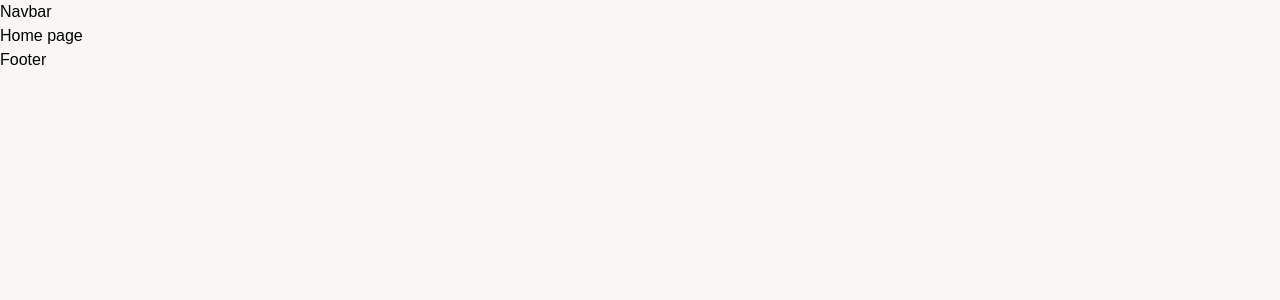
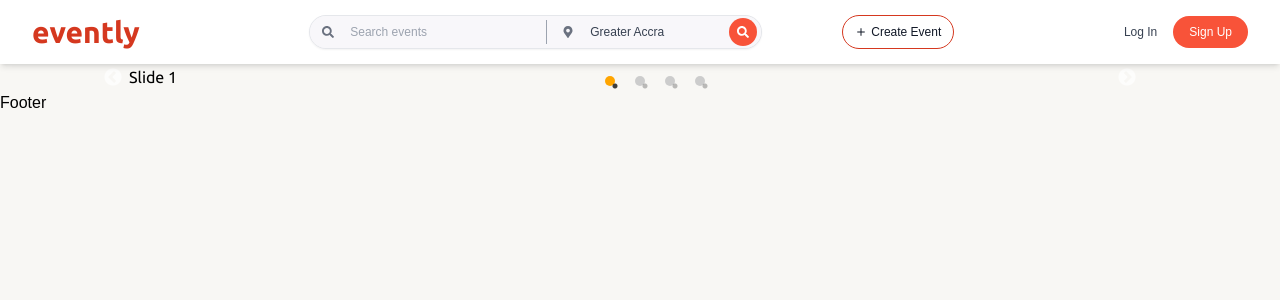
Before and after one commit to TEAM-CHARM/advert-app, a React (Vite) app: page / in a window 1280 px wide. Shown: the top 300 px of the page. Built offline with nearby package versions, Linux system fonts and the light colour scheme; a web font is replaced by a local one.

Commit message:
Start Navbar

```diff
--- a/package.json
+++ b/package.json
@@ -15,11 +15,15 @@
     "framer-motion": "^11.11.9",
     "react": "^18.3.1",
     "react-dom": "^18.3.1",
+    "react-geolocated": "^4.2.0",
     "react-hot-toast": "^2.4.1",
     "react-icons": "^5.3.0",
     "react-redux": "^9.1.2",
     "react-router-dom": "^6.27.0",
-    "react-toastify": "^10.0.6"
+    "react-slick": "^0.30.2",
+    "react-toastify": "^10.0.6",
+    "slick-carousel": "^1.8.1",
+    "swiper": "^11.1.14"
   },
   "devDependencies": {
     "@eslint/js": "^9.11.1",
--- a/src/App.css
+++ b/src/App.css
@@ -15,11 +15,10 @@
   h6 {
     @apply font-heading;
   }
-  .logo{
-    font-family: "Comic Neue";
+  .logo {
+    font-family: "Ubuntu";
     font-weight: 700;
-    @apply text-primary-dark text-4xl;
-
+    @apply text-primary-dark text-3xl;
   }
   .page-title {
     @apply font-bold text-primary-dark text-4xl;
--- /dev/null
+++ b/src/components/navbar/components/NavSearchBar.jsx
@@ -0,0 +1,48 @@
+import React from "react";
+import { FaSearch, FaMapMarkerAlt } from "react-icons/fa";
+
+// import { geolocated } from "react-geolocated";
+
+const NavSearchBar = (props) => {
+  const region = props.coords
+    ? `Lat: ${props.coords.latitude}, Long: ${props.coords.longitude}`
+    : "Greater Accra";
+
+  return (
+    <div className="flex items-center justify-center bg-[#F8F7FA] rounded-full text-xm max-w-xl">
+      {/* Search bar and location combined */}
+      <div className="relative flex items-center w-full  border rounded-full shadow-sm">
+        {/* Search Input */}
+        <div className="relative flex items-center w-full">
+          <FaSearch className="absolute left-3 text-gray-500" />
+          <input
+            type="text"
+            placeholder="Search events"
+            className="w-full px-10 py-2  text-gray-700 bg-[#F8F7FA] border-none rounded-l-full focus:outline-none"
+          />
+        </div>
+
+        {/* Divider */}
+        <div className="h-6 w-px bg-gray-400"></div>
+
+        {/* Location Input */}
+        <div className="relative flex items-center">
+          <FaMapMarkerAlt className="ml-4 text-gray-500" />
+          <input
+            type="text"
+            value={region}
+            readOnly
+            className="px-4 py-2 text-gray-700 bg-[#F8F7FA] border-none rounded-r-full focus:outline-none"
+          />
+        </div>
+
+        {/* Search Button */}
+        <button className="absolute right-1 p-2 text-white bg-primary-main rounded-full focus:outline-none hover:bg-primary-dark">
+          <FaSearch />
+        </button>
+      </div>
+    </div>
+  );
+};
+
+export default NavSearchBar;
--- a/src/components/navbar/index.jsx
+++ b/src/components/navbar/index.jsx
@@ -1,9 +1,129 @@
-import React from 'react'
+import React, { useState, useEffect, useRef } from "react";
+import { Link } from "react-router-dom";
+import NavSearchBar from "./components/NavSearchBar";
+import { IoMdAdd } from "react-icons/io";
 
 const Navbar = () => {
+  const [isOpen, setIsOpen] = useState(false);
+  const navbarRef = useRef(null);
+  const [navbarHeight, setNavbarHeight] = useState(0);
+
+  useEffect(() => {
+    if (navbarRef.current) {
+      setNavbarHeight(navbarRef.current.offsetHeight);
+    }
+  }, []);
+
   return (
-    <div>Navbar</div>
-  )
-}
+    <>
+      <nav
+        ref={navbarRef}
+        className="bg-white shadow-md fixed w-full z-10 text-xs"
+      >
+        <div className="max-w-7xl mx-auto px-4 sm:px-6 lg:px-8">
+          <div className="flex justify-between h-16">
+            {/* Logo */}
+            <div className="flex-shrink-0 flex items-center">
+              <h1 className="logo">evently</h1>
+            </div>
 
-export default Navbar
+            {/* Main navigation */}
+            <div className="hidden md:flex space-x-20 items-center">
+              <NavSearchBar />
+
+              <Link
+                to="/vendor/create"
+                className=" flex align-middle items-center gap-1 text-gray-900 hover:text-primary-main border border-primary-dark rounded-full p-2 px-3 "
+              >
+                <IoMdAdd /> Create Event
+              </Link>
+            </div>
+
+            {/* Right-side buttons */}
+            <div className="hidden md:flex items-center space-x-4">
+              <Link
+                to="/auth/login"
+                className="text-gray-700 hover:text-primary-dark"
+              >
+                Log In
+              </Link>
+              <Link
+                to="#"
+                className="px-4 py-2 bg-primary-main text-white rounded-full hover:bg-primary-dark"
+              >
+                Sign Up
+              </Link>
+            </div>
+
+            {/* Hamburger menu for small screens */}
+            <div className="-mr-2 flex md:hidden">
+              <button
+                onClick={() => setIsOpen(!isOpen)}
+                className="text-gray-800 hover:text-orange-500 inline-flex items-center justify-center p-2 rounded-md focus:outline-none"
+              >
+                <svg
+                  xmlns="http://www.w3.org/2000/svg"
+                  className="h-6 w-6"
+                  fill="none"
+                  viewBox="0 0 24 24"
+                  stroke="currentColor"
+                  strokeWidth={2}
+                >
+                  <path
+                    strokeLinecap="round"
+                    strokeLinejoin="round"
+                    d={
+                      isOpen ? "M6 18L18 6M6 6l12 12" : "M4 6h16M4 12h16m-7 6h7"
+                    }
+                  />
+                </svg>
+              </button>
+            </div>
+          </div>
+        </div>
+
+        {/* Mobile Menu */}
+        {isOpen && (
+          <div className="md:hidden bg-white shadow-md">
+            <div className="px-2 pt-2 pb-3 space-y-1 sm:px-3">
+              <input
+                type="text"
+                placeholder="Search events"
+                className="px-4 py-2 w-full rounded-full border focus:outline-none focus:ring-2 focus:ring-orange-500"
+              />
+              <input
+                type="text"
+                value="Greater Accra"
+                className="px-4 py-2 w-full rounded-full border focus:outline-none mt-2"
+                readOnly
+              />
+
+              <Link
+                to="#"
+                className="block px-3 py-2 rounded-md text-base font-medium text-gray-700 hover:text-orange-500"
+              >
+                Create Events
+              </Link>
+
+              <Link
+                to="#"
+                className="block px-3 py-2 rounded-md text-base font-medium text-gray-700 hover:text-orange-500"
+              >
+                Log In
+              </Link>
+              <Link
+                to="#"
+                className="block px-3 py-2 bg-orange-500 text-white rounded-full hover:bg-orange-600"
+              >
+                Sign Up
+              </Link>
+            </div>
+          </div>
+        )}
+      </nav>
+      <div style={{ height: navbarHeight }} />
+    </>
+  );
+};
+
+export default Navbar;
--- a/src/layouts/RootLayout.jsx
+++ b/src/layouts/RootLayout.jsx
@@ -1,16 +1,18 @@
-import React from 'react'
-import { Outlet } from 'react-router-dom'
-import Navbar from '../components/navbar'
-import Footer from '../components/Footer'
+import React from "react";
+import { Outlet } from "react-router-dom";
+import Navbar from "../components/navbar";
+import Footer from "../components/Footer";
 
 const RootLayout = () => {
   return (
     <div>
       <Navbar />
-      <Outlet />
+      <div className="w-4/5 mx-auto">
+        <Outlet />
+      </div>
       <Footer />
     </div>
-  )
-}
+  );
+};
 
-export default RootLayout
+export default RootLayout;
--- a/src/pages/landing/index.jsx
+++ b/src/pages/landing/index.jsx
@@ -1,9 +1,12 @@
-import React from 'react'
+import React from "react";
+import Hero from "./sections/Hero";
 
 const Landing = () => {
   return (
-    <div>Home page</div>
-  )
-}
+    <div>
+      <Hero />
+    </div>
+  );
+};
 
-export default Landing
+export default Landing;
--- /dev/null
+++ b/src/pages/landing/sections/Hero.jsx
@@ -0,0 +1,36 @@
+import React from "react";
+import Slider from "react-slick";
+import "slick-carousel/slick/slick.css";
+import "slick-carousel/slick/slick-theme.css";
+import "./hero.css";
+const Hero = () => {
+  const settings = {
+    dots: true,
+    infinite: true,
+    speed: 500,
+    slidesToShow: 1,
+    slidesToScroll: 1,
+    vertical: true, // Enable vertical scrolling
+    dotsClass: "slick-dots vertical-dots", // Custom dots class
+  };
+  return (
+    <div className="carousel-container">
+      <Slider {...settings}>
+        <div>
+          <h3>Slide 1</h3>
+        </div>
+        <div>
+          <h3>Slide 2</h3>
+        </div>
+        <div>
+          <h3>Slide 3</h3>
+        </div>
+        <div>
+          <h3>Slide 4</h3>
+        </div>
+      </Slider>
+    </div>
+  );
+};
+
+export default Hero;
--- /dev/null
+++ b/src/pages/landing/sections/hero.css
@@ -0,0 +1,37 @@
+/* Main container to make space for dots */
+.carousel-container {
+  position: relative;
+  padding-right: 40px; /* Adjust space for dots */
+}
+
+/* Customizing the slick dots class */
+.slick-dots.vertical-dots {
+  position: absolute;
+  top: 0;
+  right: -40px; /* Adjust position to move the dots to the side */
+  height: 100%;
+  display: flex;
+  flex-direction: column; /* Arrange dots vertically */
+  justify-content: center;
+  padding: 0;
+  margin: 0;
+  list-style: none;
+}
+
+/* Style each dot */
+.slick-dots.vertical-dots li {
+  margin-bottom: 10px;
+}
+
+/* Style for active and inactive dots */
+.slick-dots.vertical-dots li button {
+  font-size: 0;
+  width: 10px;
+  height: 10px;
+  border-radius: 50%;
+  background-color: #ccc; /* Inactive dot color */
+}
+
+.slick-dots.vertical-dots li.slick-active button {
+  background-color: orange; /* Active dot color */
+}
```
Also changed, not shown: 2 other files (tests, documents, lock files or other folders).
